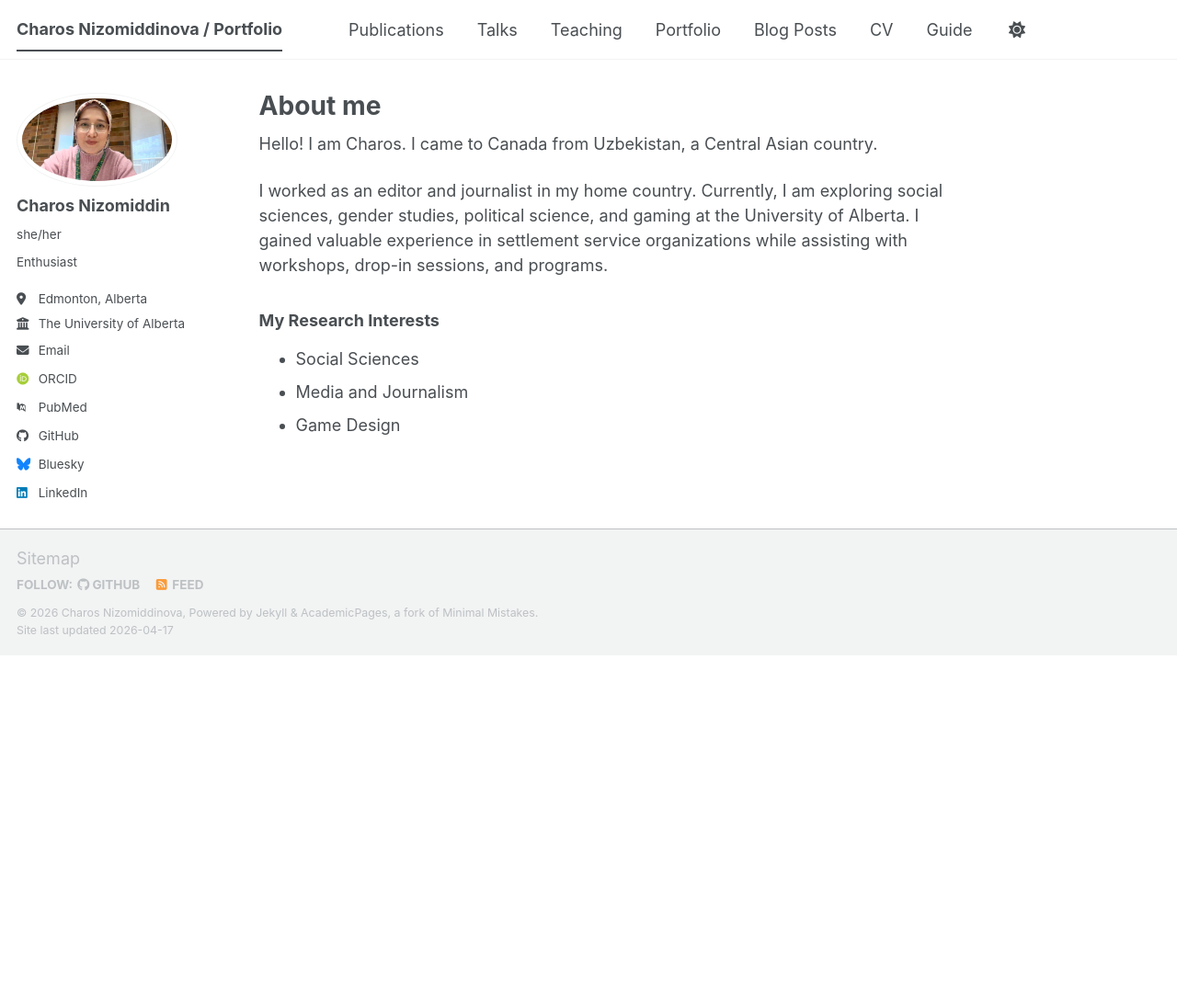
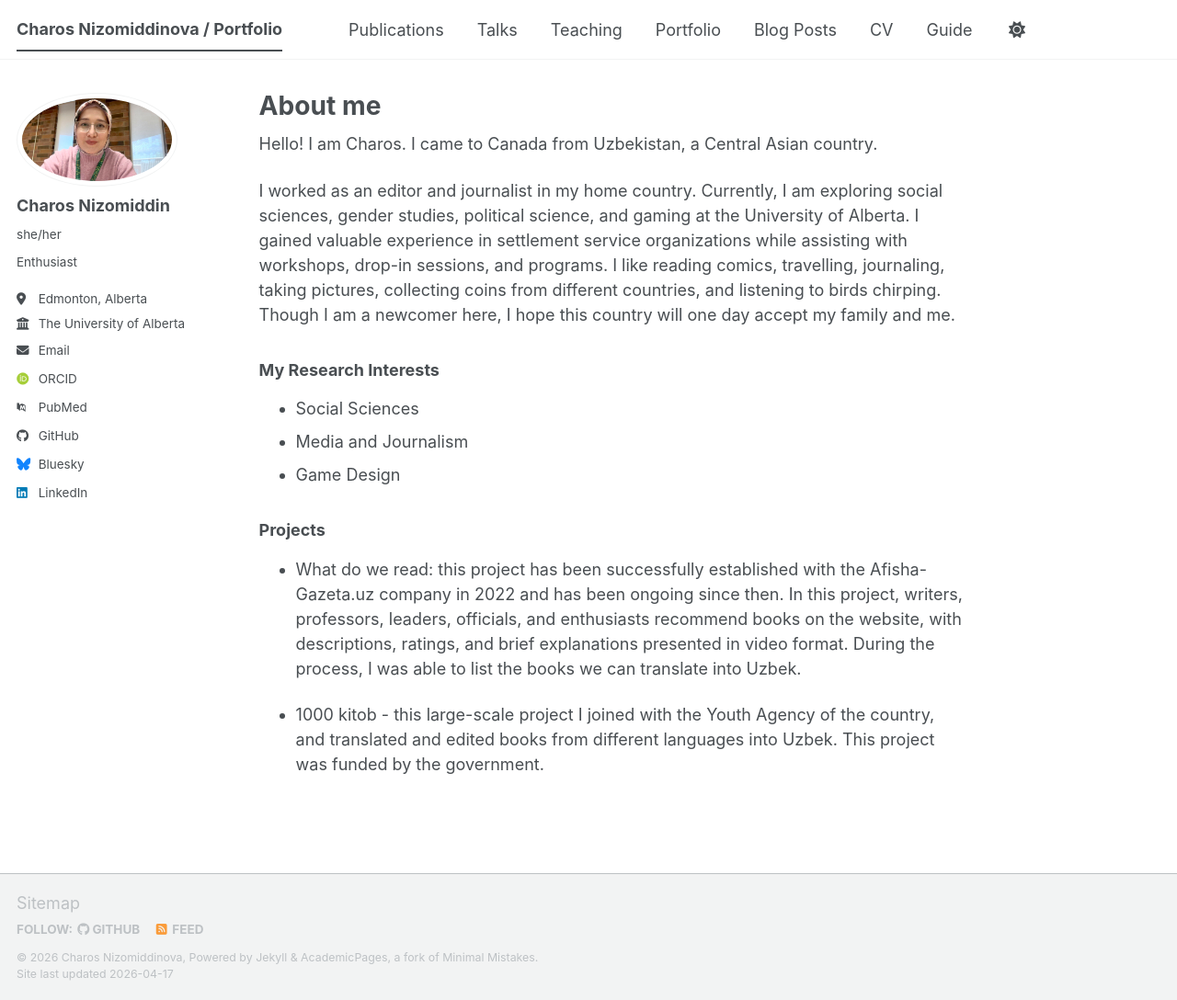
Before and after one commit to nizomidd-web/nizomidd.github.io, a Jekyll site: the page built from _pages/about.md, in a window 1280 px wide and 1088 px high. Shown: the whole window at 92% size. Built offline with Jekyll 4.4.1, drawn with Linux system fonts in a browser that asks for light colours; some web fonts are replaced; a script bundle is joined from its source files by our own code; library files that are not in the unit come from our copies.

Commit message:
Update about.md

```diff
--- a/_pages/about.md
+++ b/_pages/about.md
@@ -11,8 +11,15 @@ Hello! I am Charos. I came to Canada from Uzbekistan, a Central Asian country.
 
 I worked as an editor and journalist in my home country. Currently, I am exploring
 social sciences, gender studies, political science, and gaming at the University of Alberta. I gained valuable experience in settlement service organizations while assisting with workshops, drop-in sessions, and programs.
+I like reading comics, travelling, journaling, taking pictures, collecting coins from different countries, and listening to birds chirping.
+Though I am a newcomer here, I hope this country will one day accept my family and me.
 
 ### My Research Interests
 * Social Sciences
 * Media and Journalism
 * Game Design
+
+### Projects
+* What do we read: this project has been successfully established with the Afisha-Gazeta.uz company in 2022 and has been ongoing since then. In this project, writers, professors, leaders, officials, and enthusiasts recommend books on the website, with descriptions, ratings, and brief explanations presented in video format. During the process, I was able to list the books we can translate into Uzbek.
+
+* 1000 kitob - this large-scale project I joined with the Youth Agency of the country, and translated and edited books from different languages into Uzbek. This project was funded by the government.
```
